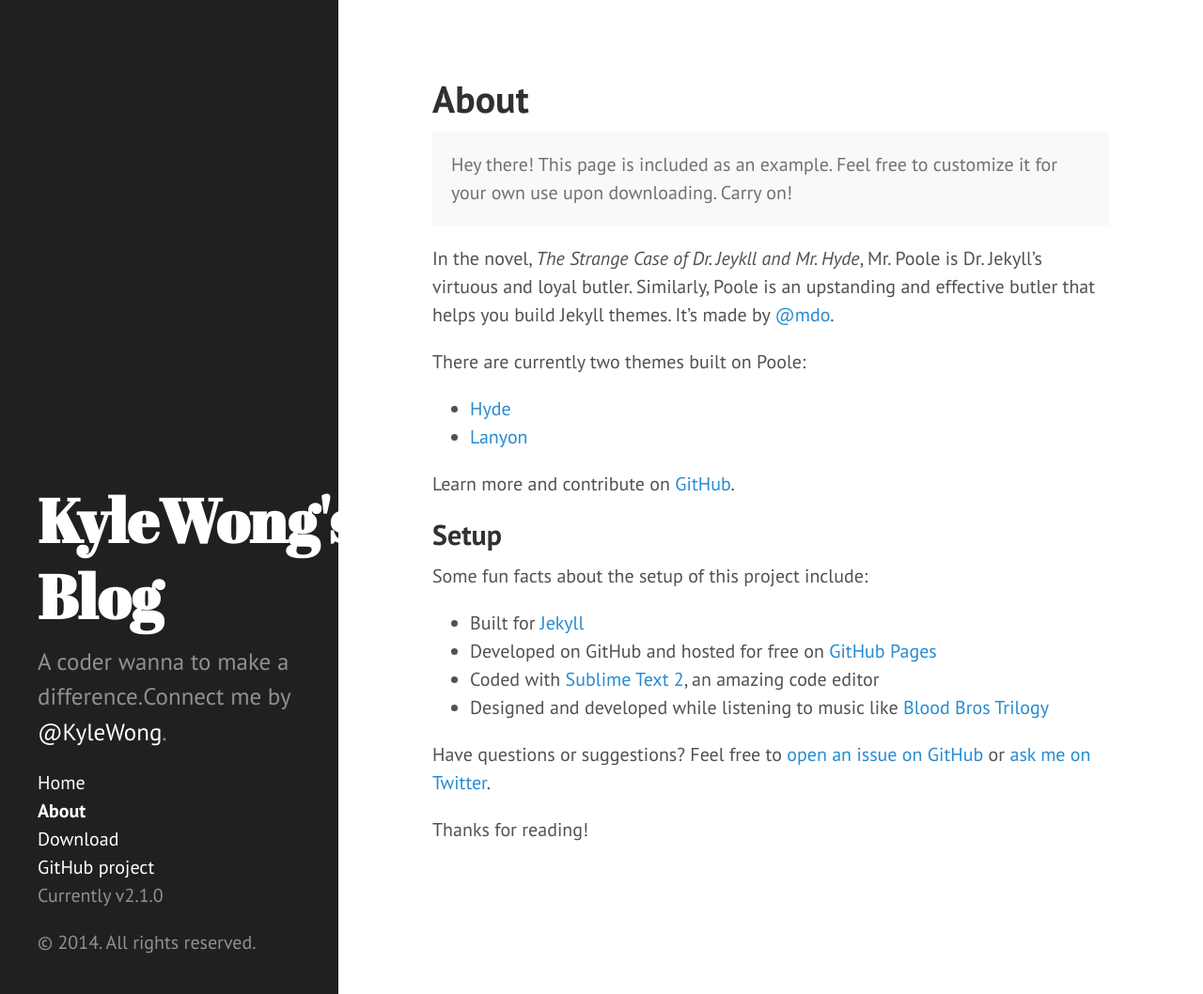
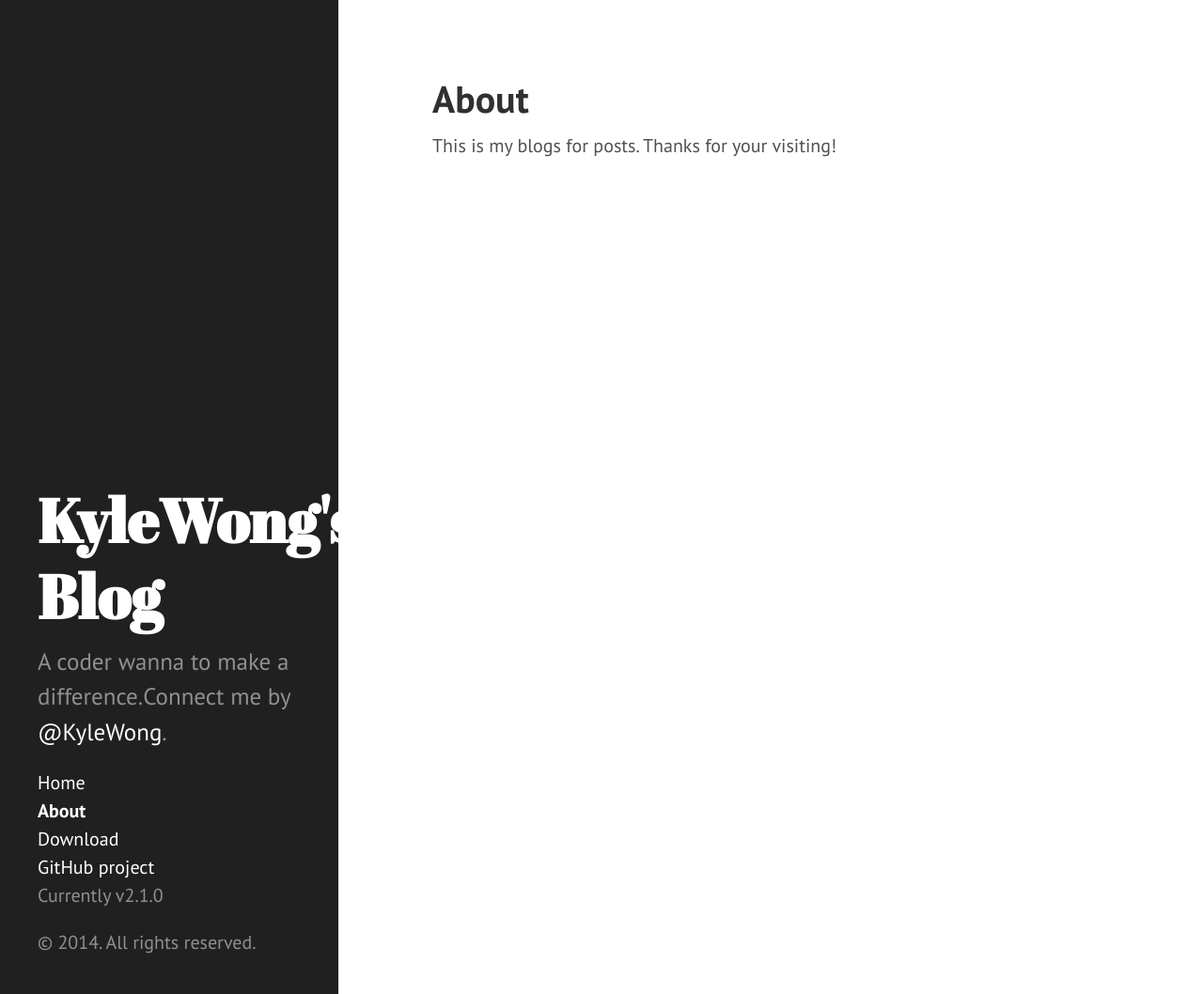
Before and after one commit to kangwang1988/kangwang1988.github.io, a Jekyll site: the page built from about.md, in a window 1280 px wide and 1058 px high. Shown: the whole window at 94% size. Built offline with Jekyll 4.4.1, drawn with Linux system fonts in a browser that asks for light colours; Markdown is read by kramdown in place of the engine named in the settings.

Commit message:
Update about.md

```diff
--- a/about.md
+++ b/about.md
@@ -3,28 +3,5 @@
 title: About
 ---
 
-<p class="message">
-  Hey there! This page is included as an example. Feel free to customize it for your own use upon downloading. Carry on!
-</p>
-
-In the novel, *The Strange Case of Dr. Jeykll and Mr. Hyde*, Mr. Poole is Dr. Jekyll's virtuous and loyal butler. Similarly, Poole is an upstanding and effective butler that helps you build Jekyll themes. It's made by [@mdo](https://twitter.com/mdo).
-
-There are currently two themes built on Poole:
-
-* [Hyde](http://hyde.getpoole.com)
-* [Lanyon](http://lanyon.getpoole.com)
-
-Learn more and contribute on [GitHub](https://github.com/poole).
-
-## Setup
-
-Some fun facts about the setup of this project include:
-
-* Built for [Jekyll](http://jekyllrb.com)
-* Developed on GitHub and hosted for free on [GitHub Pages](https://pages.github.com)
-* Coded with [Sublime Text 2](http://sublimetext.com), an amazing code editor
-* Designed and developed while listening to music like [Blood Bros Trilogy](https://soundcloud.com/maddecent/sets/blood-bros-series)
-
-Have questions or suggestions? Feel free to [open an issue on GitHub](https://github.com/poole/issues/new) or [ask me on Twitter](https://twitter.com/mdo).
-
-Thanks for reading!
+This is my blogs for posts.
+Thanks for your visiting!
```
